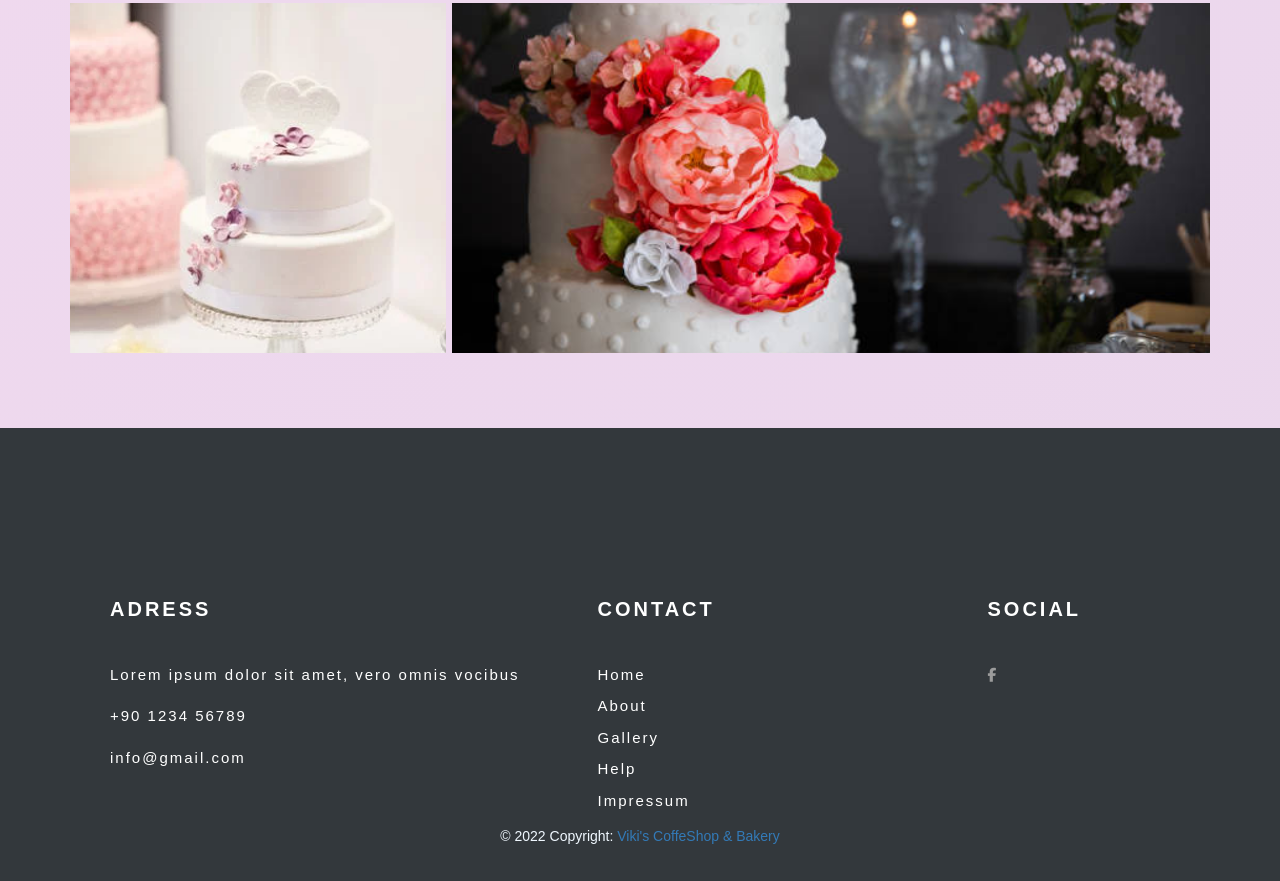
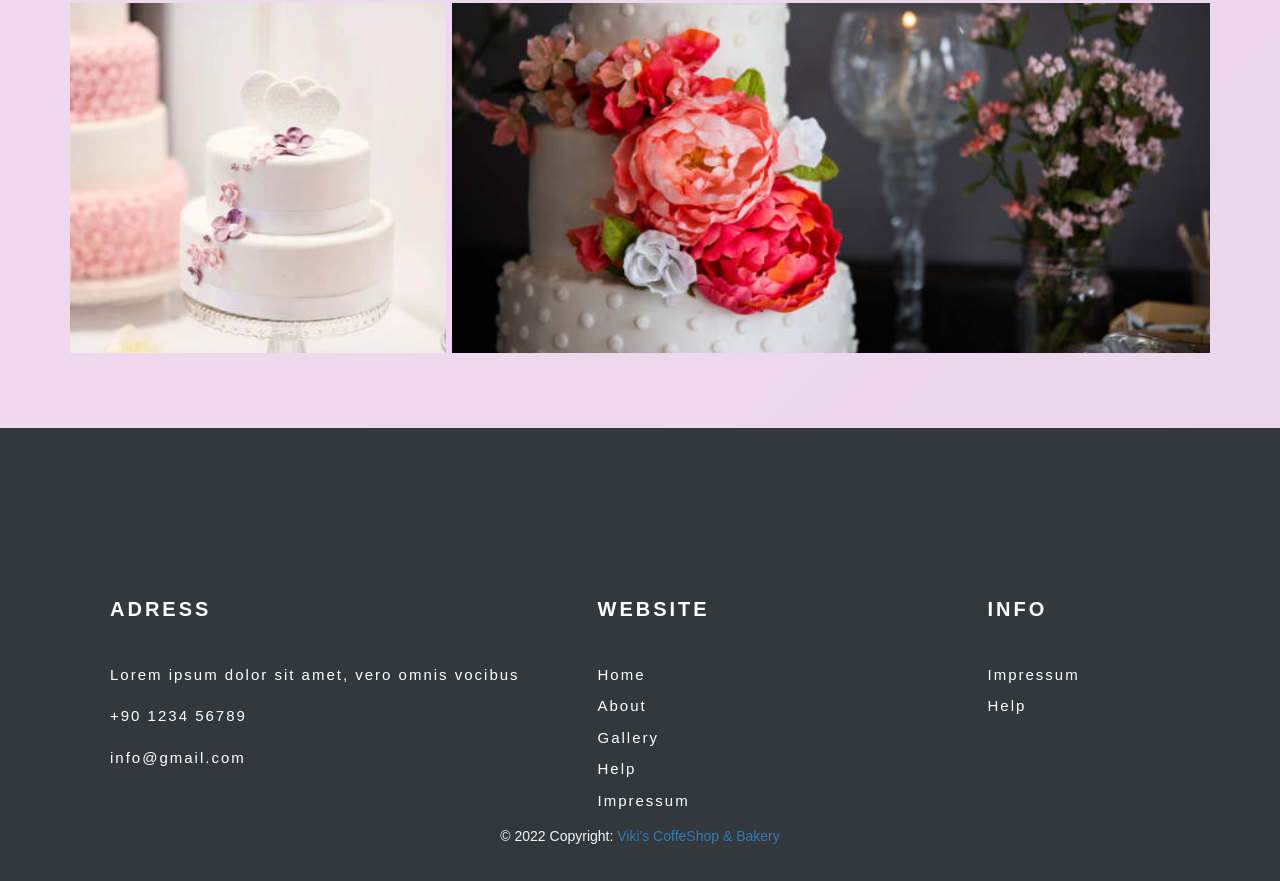
Before and after one commit to Catalin2818/FH_Webshop_Sacadat_Zelenak_Frontend, a plain HTML site: page ProductWithCart/newIndex.html in a window 1280 px wide. Shown: the part 4263-5144 px from the top of the page. Drawn offline with nearby package versions, Linux system fonts and the light colour scheme; no server answers.

Commit message:
adapt newIndex.html

```diff
--- a/ProductWithCart/newIndex.html
+++ b/ProductWithCart/newIndex.html
@@ -212,14 +212,14 @@
             <div class="thumbnail">
               <img src="../img/index.jpg" alt="">
               <p><strong>Weddingcake</strong></p>
-              <p>Yes, we make amazing Wddingcakes</p>
+              <p>Yes, we make amazing Weddingcakes</p>
             </div>
           </div>
           <div class="col-lg-3  col-md-6 col-sm-12">
             <div class="thumbnail">
               <img src="../img/index.jpg" alt="">
               <p><strong>Birthdaycake</strong></p>
-              <p>We have best birthdaycakes</p>
+              <p>We have amazing birthdaycakes</p>
             </div>
           </div>
           <div class="col-lg-3  col-md-6 col-sm-12">
@@ -233,7 +233,7 @@
             <div class="thumbnail">
               <img src="../img/index.jpg" alt="">
               <p><strong>Coffee</strong></p>
-              <p>Yes, we have the best breakfast in town</p>
+              <p>Yes, we have the best coffee in town</p>
             </div>
           </div>
       </div>
@@ -433,7 +433,7 @@
 
                     <div class="col-lg-4 col-md-4 col-sm-4 col-xs-12">
                         <ul class="contact">
-                             <span>Contact</span>
+                             <span>Website</span>
                              <li>
                                 <a href="#">Home</a>
                               </li>
@@ -455,11 +455,15 @@
                     </div>
 
                     <div class="col-lg-3 col-md-3 col-sm-4 col-xs-12">
-                        <ul class="social">
-                           <span>Social</span>
+                        <ul class="info">
+                           <span>Info</span>
                            <li>
-                                <a href="#"><i class="fa fa-facebook fa-2x"></i></a>
-                           </li>
+                            <a href="../STANDARD/impressum.html">Impressum</a>
+                         </li>
+                           <li>
+                            <a href="../STANDARD/help.html">Help</a>
+                         </li>
+
 
                          </ul>
                     </div>
--- a/ProductWithCart/plugIn-css-js/productCards.css
+++ b/ProductWithCart/plugIn-css-js/productCards.css
@@ -45,7 +45,6 @@ body{
 .text-center{
     margin-bottom: 30px;
 }
-/*style="color:rgb(76, 34, 124); margin-top: 20%; font-size: 40px; font-family:Snell Roundhand;"*/
 
 h1{
     color: white;
@@ -403,7 +402,7 @@ footer ul li{
    padding:5px 0px;
 }
 
-.adress span , .contact span , .social span{
+.adress span , .contact span , .info span{
   color: #FFF;
   font-weight: 800;
   padding-bottom: 25px;
@@ -414,7 +413,7 @@ footer ul li{
   letter-spacing: 3px;
 }
 
-.adress li p , .contact li a , .social li a{
+.adress li p , .contact li a , .info li a{
    color:#FFF;
    letter-spacing: 2px;
    text-decoration:none;
@@ -425,7 +424,7 @@ footer ul li{
    float:left;
 }
 
-.adress , .contact , .social {
+.adress , .contact , .info {
    list-style: none;
 }
 
```
